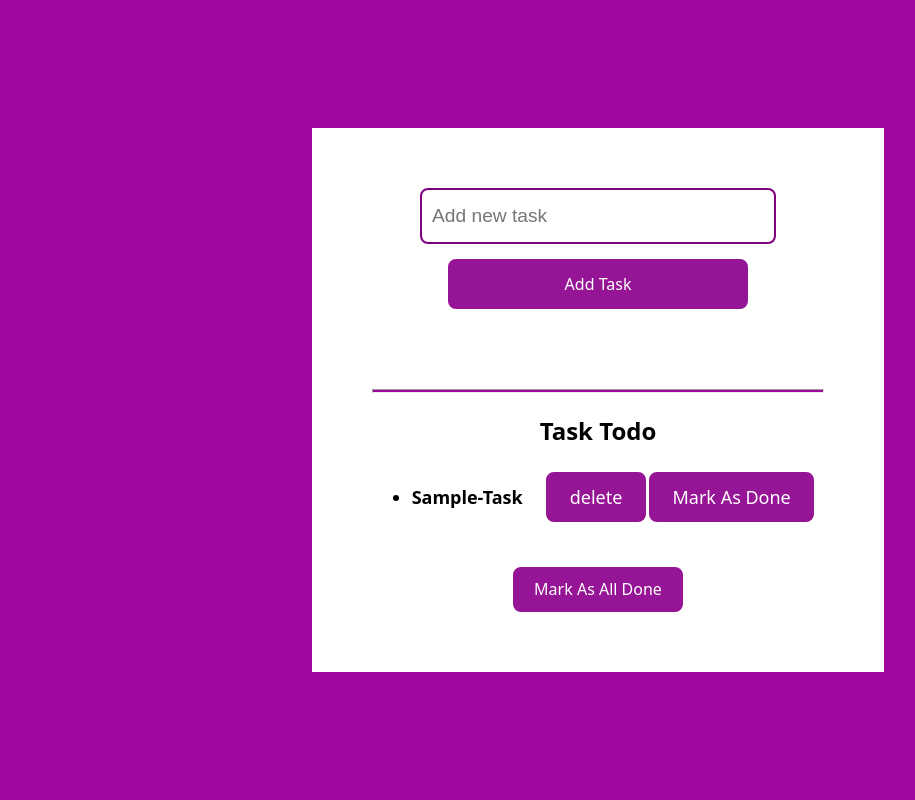
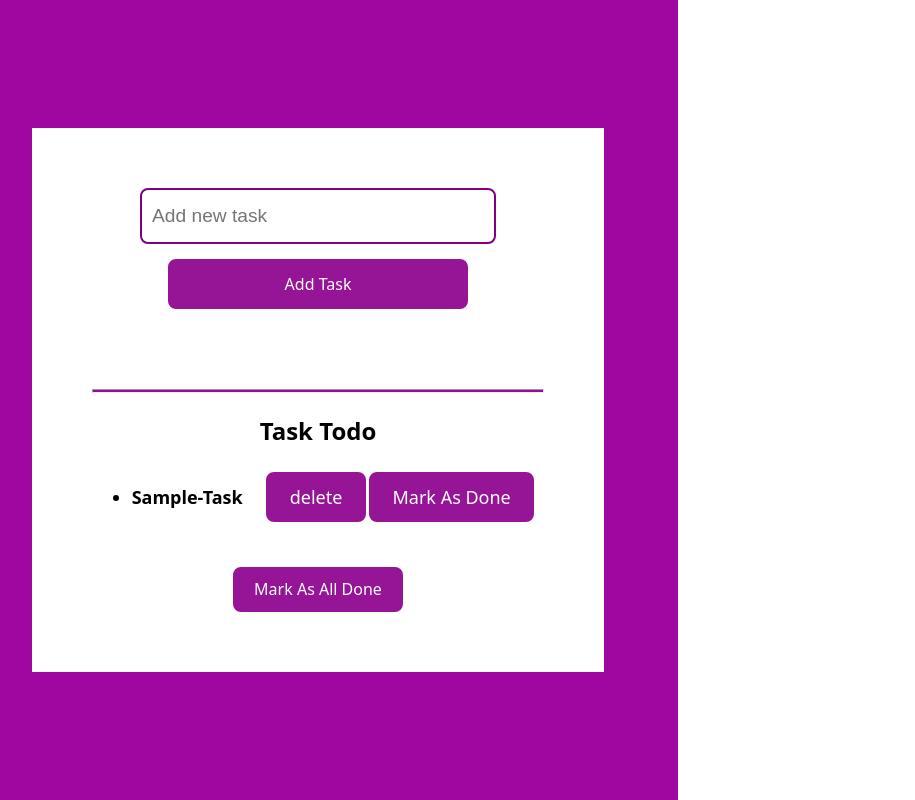
Before and after one commit to Danish-tyagi/Todo-App-React, a React (Vite) app: page / in a window 1280 px wide. Shown: the whole page, without its empty margins (42-957 px from the left). Built offline with nearby package versions, Linux system fonts and the light colour scheme.

Commit message:
Update TodoList.css

```diff
--- a/src/TodoList.css
+++ b/src/TodoList.css
@@ -16,6 +16,8 @@
 }
 body{
     background-color: rgb(160, 7, 160);
+    width: 100%;
+    max-width: 720px;
 }
 .cont{
     background-color: white;
```
